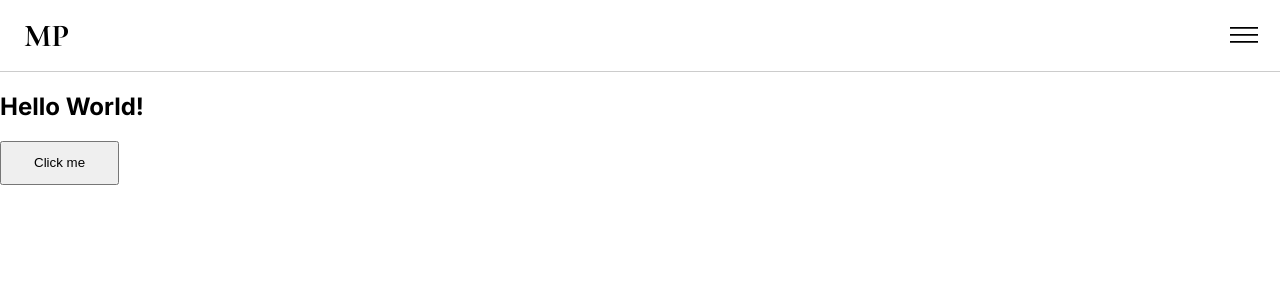
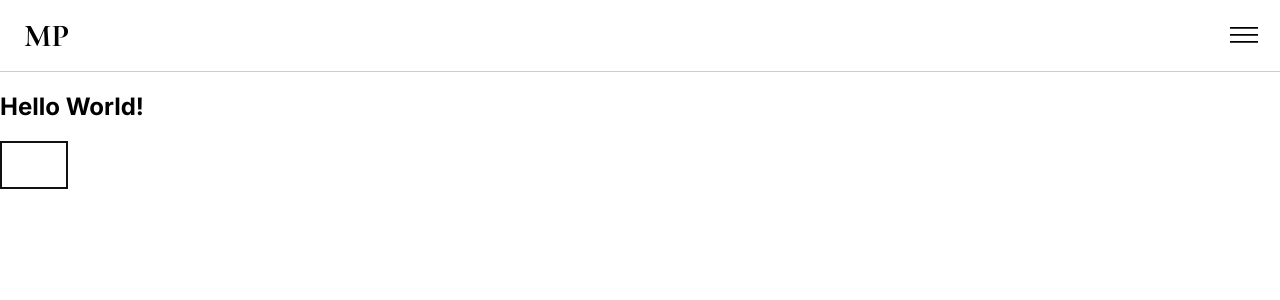
Before and after one commit to michaelparkadze/v1, a Next.js app: page / in a window 1280 px wide. Shown: the top 300 px of the page. Built offline with nearby package versions, Linux system fonts and the light colour scheme.

Commit message:
[Update] Button component

```diff
--- a/components/Button/index.jsx
+++ b/components/Button/index.jsx
@@ -1,6 +1,8 @@
 import React from "react";
 import styles from "./styles.module.scss";
 
-export default function Button() {
-  return <button className={styles.button}>Click me</button>;
+export default function Button(props) {
+  const { children } = props;
+
+  return <button className={styles.button}>{children}</button>;
 }
--- a/components/Button/styles.module.scss
+++ b/components/Button/styles.module.scss
@@ -1,4 +1,6 @@
 .button {
-  height: 44px;
+  height: 48px;
   padding: 0 32px;
+  background-color: transparent;
+  border: 2px solid #111;
 }
```
